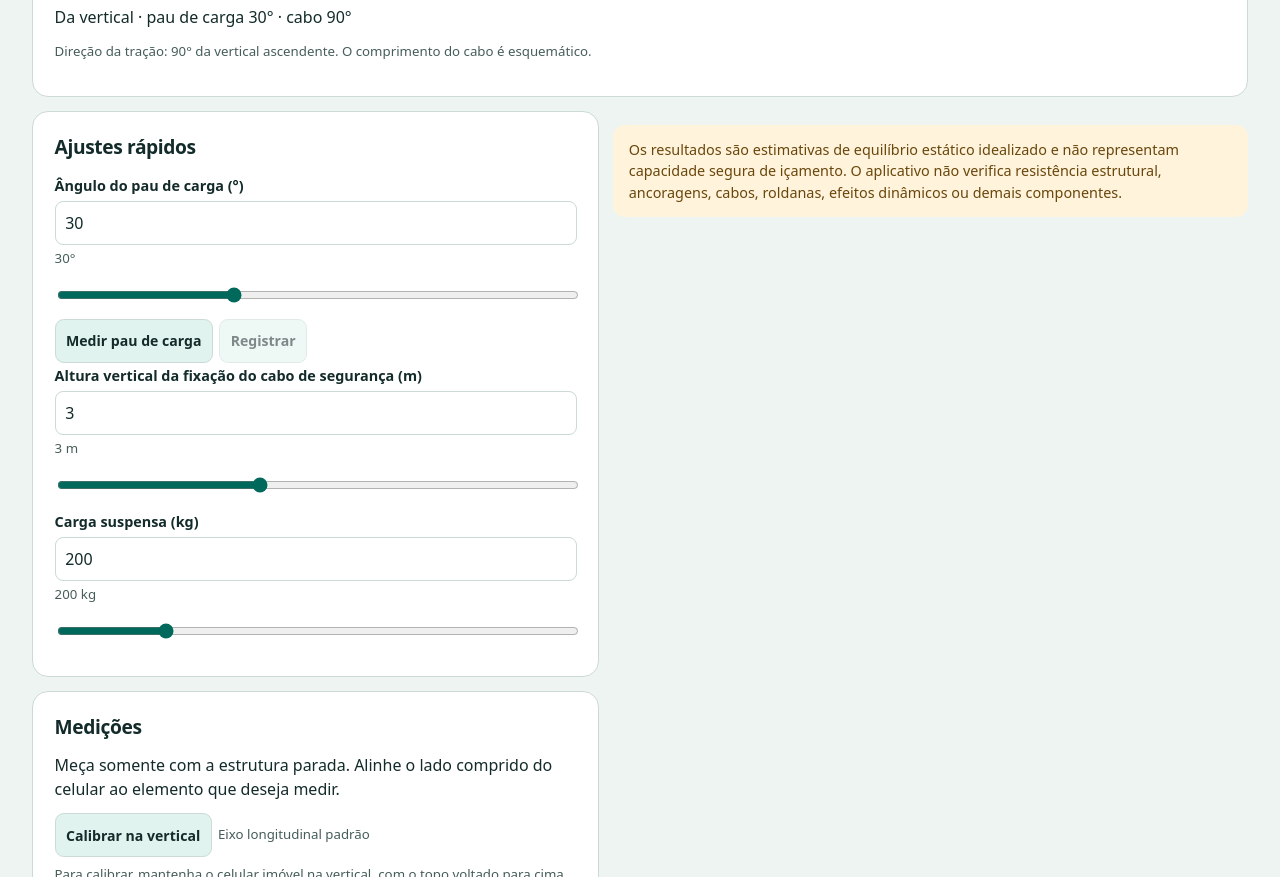
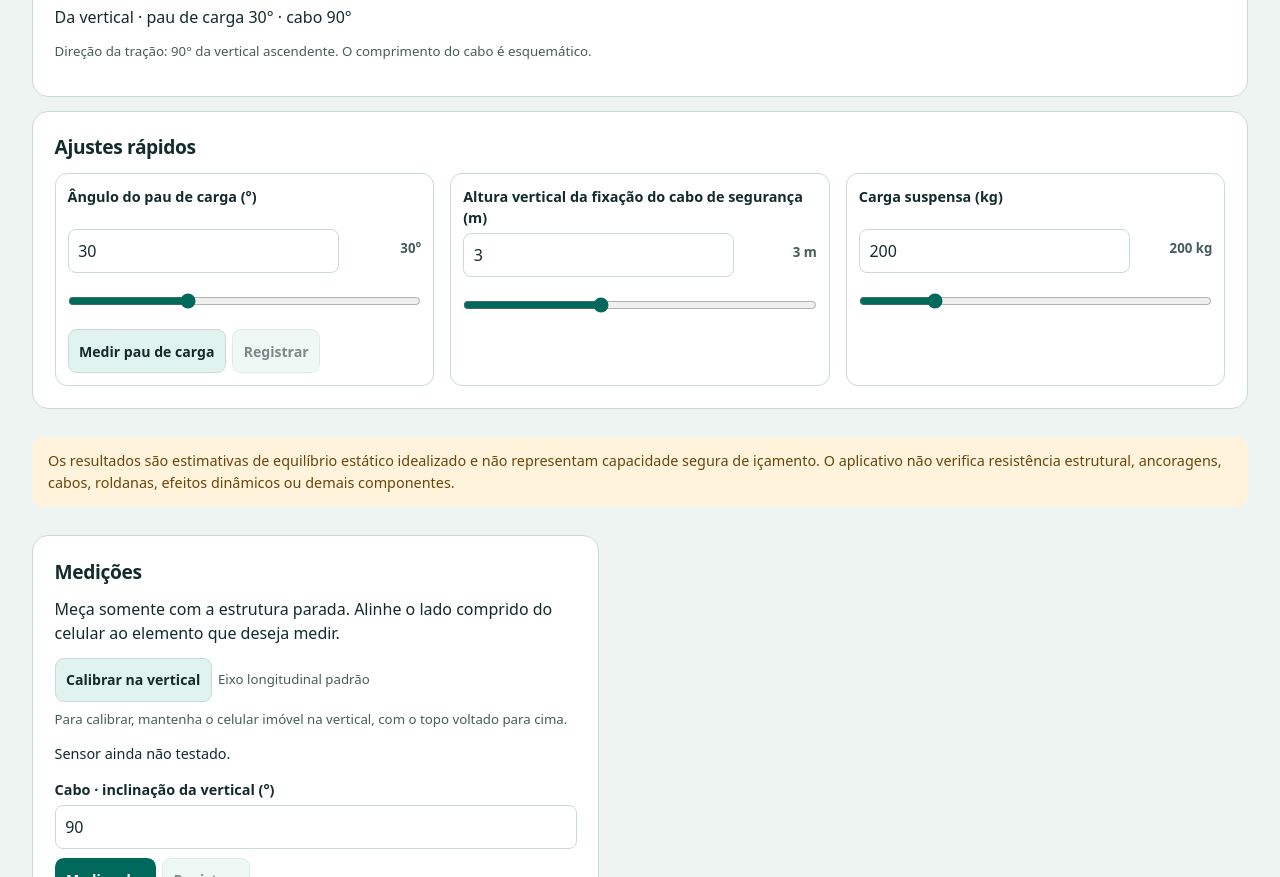
Before and after one commit to raymagalhaes/calculadora-pau-de-carga, a plain HTML site: page index.html in a window 1280 px wide. Shown: the part 689-1566 px from the top of the page. Drawn offline with Linux system fonts and the light colour scheme.

Commit message:
Adiciona sliders logo abaixo do desenho e padroniza rótulos

```diff
--- a/style.css
+++ b/style.css
@@ -61,3 +61,14 @@ th:last-child, td:last-child { text-align: right; }
 /* A visualização é sempre o primeiro painel, ocupando toda a largura. */
 .layout > .visual { grid-column: 1 / -1; grid-row: 1; }
 .visual #diagram { max-height: min(65vh, 33rem); }
+
+/* Controles prioritários imediatamente abaixo do desenho. */
+.layout > .quick-controls { grid-column: 1 / -1; grid-row: 2; }
+.layout > .notice { grid-column: 1 / -1; }
+.quick-grid { display: grid; grid-template-columns: repeat(auto-fit, minmax(min(100%, 16rem), 1fr)); gap: 1rem; }
+.quick-item { min-width: 0; padding: .75rem; border: 1px solid var(--line); border-radius: .75rem; }
+.quick-item > label { display: block; min-height: 2.7em; }
+.quick-number { display: flex; align-items: center; gap: .65rem; }
+.quick-number input { flex: 1; min-width: 0; }
+.quick-number output { min-width: 4.5rem; text-align: right; font-weight: 700; font-variant-numeric: tabular-nums; }
+.quick-item input[type="range"] { width: 100%; margin: .65rem 0; min-height: 2.25rem; }
```
